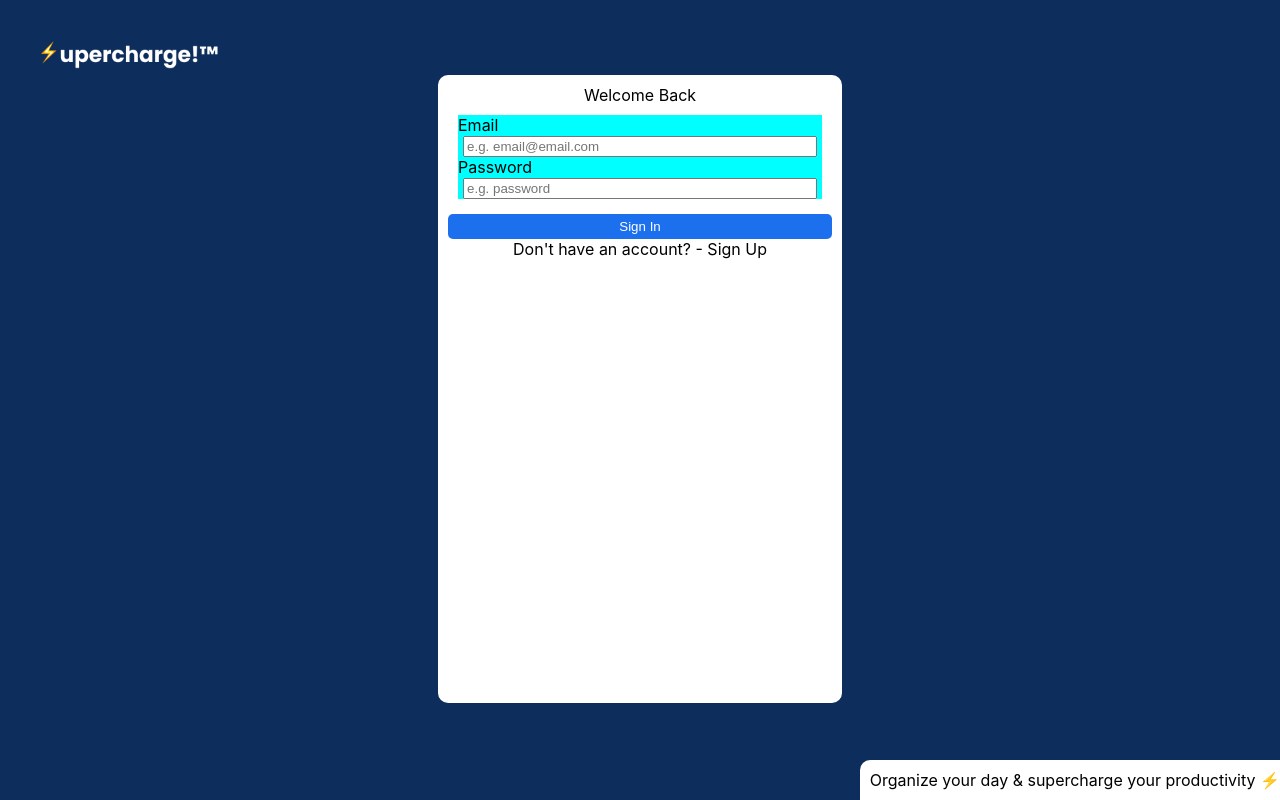
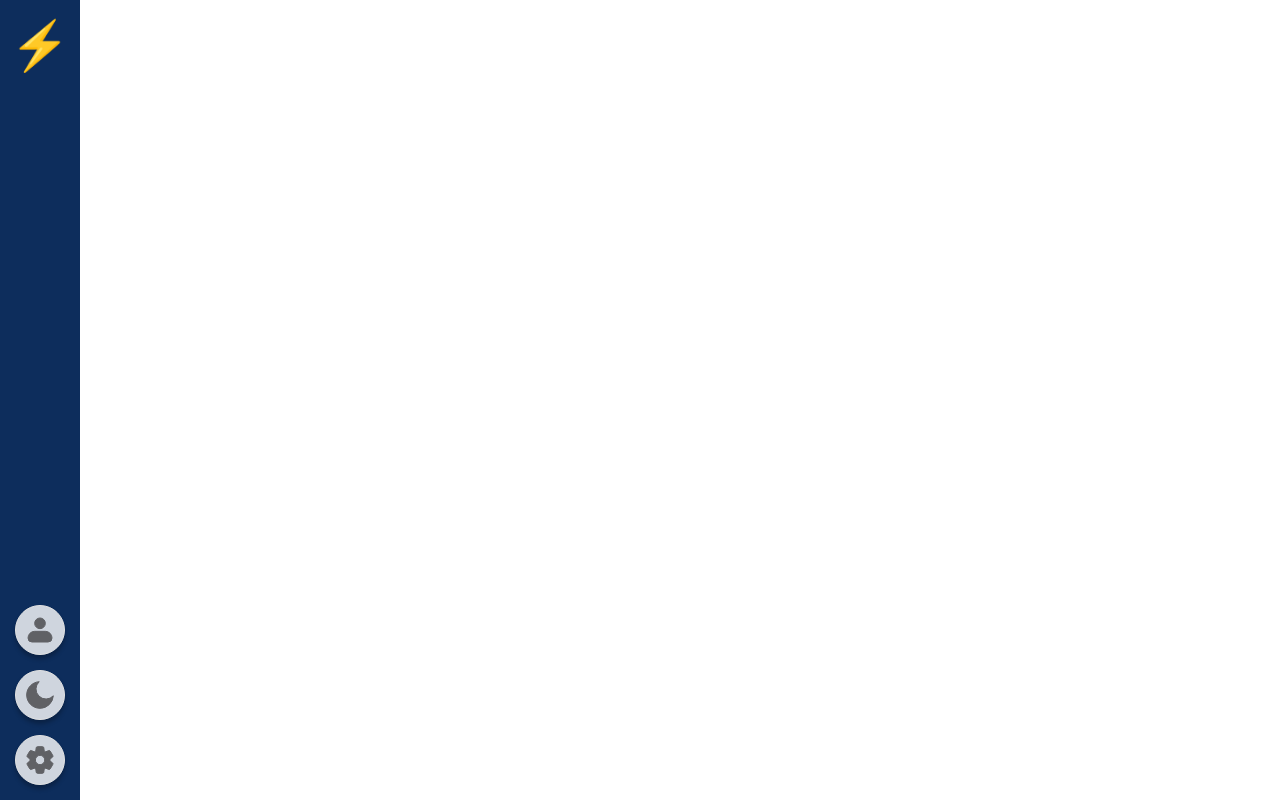
Before and after one commit to Int-Angel/supercharge, a React (Create React App) app: page / in a window 1280 px wide. Built offline with nearby package versions, Linux system fonts and the light colour scheme.

Commit message:
feat: sidebar

```diff
--- a/public/index.html
+++ b/public/index.html
@@ -15,6 +15,12 @@
       user's mobile device or desktop. See https://developers.google.com/web/fundamentals/web-app-manifest/
     -->
     <link rel="manifest" href="%PUBLIC_URL%/manifest.json" />
+    <link rel="preconnect" href="https://fonts.googleapis.com" />
+    <link rel="preconnect" href="https://fonts.gstatic.com" crossorigin />
+    <link
+      href="https://fonts.googleapis.com/css2?family=Poppins:wght@300;400;600;700&display=swap"
+      rel="stylesheet"
+    />
     <!--
       Notice the use of %PUBLIC_URL% in the tags above.
       It will be replaced with the URL of the `public` folder during the build.
--- a/src/App.css
+++ /dev/null
@@ -1,38 +0,0 @@
-.App {
-  text-align: center;
-}
-
-.App-logo {
-  height: 40vmin;
-  pointer-events: none;
-}
-
-@media (prefers-reduced-motion: no-preference) {
-  .App-logo {
-    animation: App-logo-spin infinite 20s linear;
-  }
-}
-
-.App-header {
-  background-color: #282c34;
-  min-height: 100vh;
-  display: flex;
-  flex-direction: column;
-  align-items: center;
-  justify-content: center;
-  font-size: calc(10px + 2vmin);
-  color: white;
-}
-
-.App-link {
-  color: #61dafb;
-}
-
-@keyframes App-logo-spin {
-  from {
-    transform: rotate(0deg);
-  }
-  to {
-    transform: rotate(360deg);
-  }
-}
--- a/src/App.tsx
+++ b/src/App.tsx
@@ -1,12 +1,17 @@
 import React from "react";
-import logo from "./logo.svg";
-import "./App.css";
 import LogIn from "./screens/LogIn";
+import Dashboard from "./screens/Dashboard/Dashboard";
+import Sidebar from "./components/Sidebar/Sidebar";
 
 function App() {
   return (
-    <div className="App">
-      <LogIn />
+    <div
+      style={{
+        margin: 0,
+        padding: 0,
+      }}
+    >
+      <Dashboard />
     </div>
   );
 }
--- /dev/null
+++ b/src/Icons.tsx
@@ -0,0 +1,53 @@
+export function ProfileIcon(props: any) {
+  return (
+    <svg
+      xmlns="http://www.w3.org/2000/svg"
+      width={32}
+      height={32}
+      fill="none"
+      {...props}
+    >
+      <path
+        {...props}
+        fillRule="evenodd"
+        d="M10.667 9.333a5.333 5.333 0 1 1 10.666 0 5.333 5.333 0 0 1-10.666 0Zm0 8A6.667 6.667 0 0 0 4 24a4 4 0 0 0 4 4h16a4 4 0 0 0 4-4 6.667 6.667 0 0 0-6.667-6.667H10.667Z"
+        clipRule="evenodd"
+      />
+    </svg>
+  );
+}
+
+export function MoonIcon(props: any) {
+  return (
+    <svg
+      xmlns="http://www.w3.org/2000/svg"
+      width={32}
+      height={32}
+      fill="none"
+      {...props}
+    >
+      <path
+        {...props}
+        d="M15.173 2.692a10 10 0 1 0 14.134 14.133A13.327 13.327 0 0 1 16 29.333c-7.365 0-13.334-5.97-13.334-13.333 0-7.087 5.528-12.881 12.506-13.308Z"
+      />
+    </svg>
+  );
+}
+
+export function SettingsIcon(props: any) {
+  return (
+    <svg
+      xmlns="http://www.w3.org/2000/svg"
+      width={32}
+      height={32}
+      fill="none"
+      {...props}
+    >
+      <path
+        fill="#606165"
+        {...props}
+        d="M26 16c0-.306-.013-.6-.04-.906l2.48-1.88c.533-.4.68-1.147.347-1.734l-2.494-4.306a1.316 1.316 0 0 0-1.666-.56L21.76 7.827a10.113 10.113 0 0 0-1.56-.907l-.387-3.08a1.337 1.337 0 0 0-1.32-1.173H13.52a1.34 1.34 0 0 0-1.333 1.173L11.8 6.92c-.547.254-1.067.56-1.56.907L7.373 6.614a1.316 1.316 0 0 0-1.666.56l-2.494 4.32a1.344 1.344 0 0 0 .347 1.733l2.48 1.88a9.79 9.79 0 0 0 0 1.8l-2.48 1.88c-.533.4-.68 1.147-.347 1.733l2.494 4.307a1.316 1.316 0 0 0 1.666.56l2.867-1.213c.493.346 1.013.653 1.56.906l.387 3.08c.08.667.653 1.174 1.32 1.174h4.973c.667 0 1.24-.507 1.32-1.174l.387-3.08c.546-.253 1.066-.56 1.56-.906l2.866 1.213a1.316 1.316 0 0 0 1.667-.56l2.493-4.307a1.344 1.344 0 0 0-.346-1.733l-2.48-1.88c.04-.307.053-.6.053-.907Zm-9.947 4.667A4.672 4.672 0 0 1 11.387 16a4.672 4.672 0 0 1 4.666-4.666A4.672 4.672 0 0 1 20.72 16a4.672 4.672 0 0 1-4.667 4.667Z"
+      />
+    </svg>
+  );
+}
--- /dev/null
+++ b/src/colors.scss
@@ -0,0 +1,11 @@
+$supercharge-blue: #0D2D5C;
+$text-dark: #171717;
+$text-dark-2: #2F2F2F;
+$text-light: #676767;
+$text-light-2: #A0A2A4;
+$stroke-light: #ECECEC;
+
+$gray: #606165;
+$gray-light: #DCDCDC;
+$white: #FFFFFF;
+$background: #F8F9FF;
--- /dev/null
+++ b/src/components/Sidebar/Sidebar.tsx
@@ -0,0 +1,24 @@
+import "./style.scss";
+import { ProfileIcon, MoonIcon, SettingsIcon } from "../../Icons";
+
+export default function Sidebar() {
+  return (
+    <div className="SidebarContainer">
+      <div className="SidebarLogoContainer">
+        <p className="SidebarLogo">⚡️</p>
+      </div>
+
+      <div className="SidebarOptionsContainer">
+        <div className="SidebarButtonContainer">
+          <ProfileIcon className="SidebarButtonIcon" />
+        </div>
+        <div className="SidebarButtonContainer">
+          <MoonIcon className="SidebarButtonIcon" />
+        </div>
+        <div className="SidebarButtonContainer">
+          <SettingsIcon className="SidebarButtonIcon" />
+        </div>
+      </div>
+    </div>
+  );
+}
--- /dev/null
+++ b/src/components/Sidebar/style.scss
@@ -0,0 +1,69 @@
+@import '../../colors.scss';
+
+.SidebarContainer{
+    height: 100%;
+    width: 80px;
+
+    background-color: $supercharge-blue;
+
+    position: absolute;
+    top: 0;
+    left: 0;
+
+    display: flex;
+    flex-direction: column;
+    justify-content: flex-end;
+
+    .SidebarLogoContainer{
+        width: 100%;
+
+        display: flex;
+        justify-content: center;
+        align-items: center;
+
+        position: absolute;
+        top: -30px;
+
+        .SidebarLogo{
+            font-size: 48px;
+        }
+    }
+
+    .SidebarOptionsContainer{
+        width: 100%;
+        height: auto;
+
+        display: flex;
+        flex-direction: column;
+        justify-content: center;
+        align-items: center;
+
+        .SidebarButtonContainer{
+            cursor: pointer;
+            margin-bottom: 15px;
+
+            display: flex;
+            justify-content: center;
+            align-items: center;
+
+            width: 48px;
+            height: 48px;
+
+            border-radius: 100px;
+            background-color: rgba(255, 255, 255, 0.8);
+            box-shadow: 0px 4px 4px 0px rgba(0, 0, 0, 0.25);
+            border: 1px solid #E1E1E1;
+
+            transition: all 0.2s ease-in-out;
+
+            &:hover{
+                background-color: rgba(255, 255, 255, 1);
+            }
+
+            .SidebarButtonIcon{
+                stroke: $gray;
+                fill: $gray;
+            }
+        }
+    }
+}
--- a/src/index.css
+++ b/src/index.css
@@ -1,13 +1,7 @@
 body {
   margin: 0;
-  font-family: -apple-system, BlinkMacSystemFont, 'Segoe UI', 'Roboto', 'Oxygen',
-    'Ubuntu', 'Cantarell', 'Fira Sans', 'Droid Sans', 'Helvetica Neue',
-    sans-serif;
+  padding: 0;
+  font-family: "Popins", sans-serif;
   -webkit-font-smoothing: antialiased;
   -moz-osx-font-smoothing: grayscale;
 }
-
-code {
-  font-family: source-code-pro, Menlo, Monaco, Consolas, 'Courier New',
-    monospace;
-}
--- /dev/null
+++ b/src/screens/Dashboard/Dashboard.tsx
@@ -0,0 +1,11 @@
+import React from "react";
+import "./style.scss";
+import Sidebar from "../../components/Sidebar/Sidebar";
+
+export default function Dashboard() {
+  return (
+    <div className="DashboardContainer">
+      <Sidebar />
+    </div>
+  );
+}
--- /dev/null
+++ b/src/screens/Dashboard/style.scss
@@ -0,0 +1,8 @@
+.DashboardContainer{
+    height: 100vh;
+    width: 100vw;
+
+    overflow: hidden;
+    margin: 0;
+    padding: 0;
+}
```
Also changed, not shown: src/index.tsx (+7 -7 lines).
